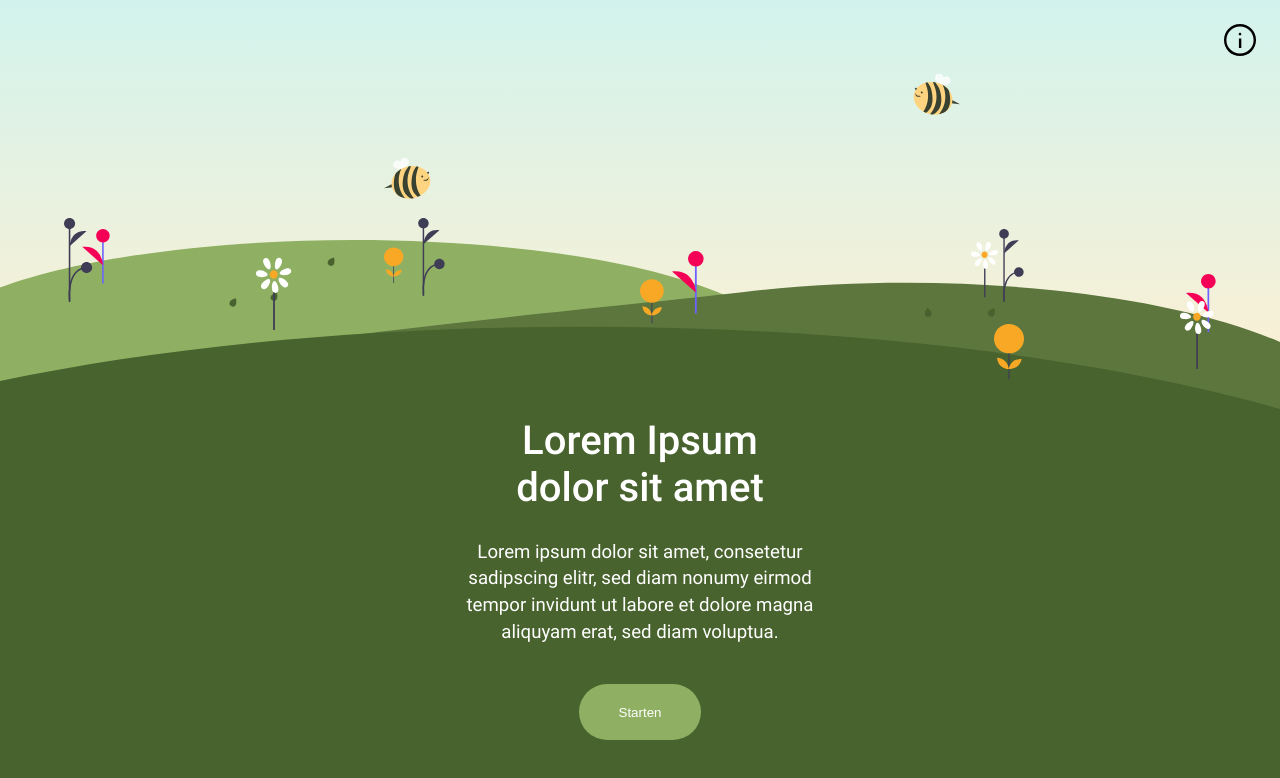
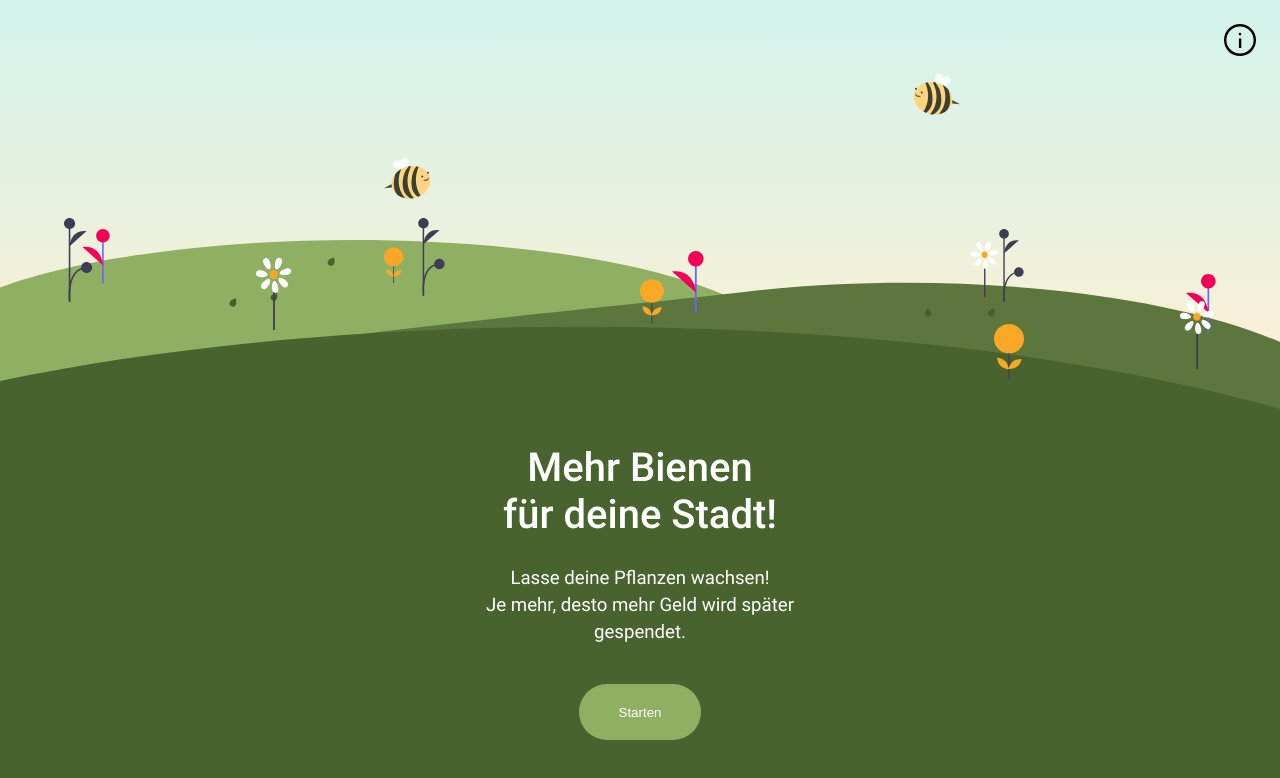
Before and after one commit to NataliaLinnik/girls-day, a React (Create React App) app: page / in a window 1280 px wide. Shown: the top 778 px of the page. Built offline with nearby package versions, Linux system fonts and the light colour scheme.

Commit message:
Final texts for StartScreen and EndScreen

```diff
--- a/src/components/EndScreen.js
+++ b/src/components/EndScreen.js
@@ -16,7 +16,8 @@ function EndScreen({ counter, setShowInfoPage, flowers }) {
       <div className="success">Gut gemacht!</div>
       <div className="evaluation">
         <div className="success-description">
-          Dein Baum ist um {counter} cm gewachsen. Das entspricht einer Spende von
+          Du hast {counter} Blumen gepflanzt.
+          Das entspricht einer Spende von
         </div>
         <div className="success-price"> {counter / 10} EUR</div>
         <button
--- a/src/components/StartScreen.js
+++ b/src/components/StartScreen.js
@@ -7,14 +7,13 @@ function StartScreen({ setIsGameRunning, setShowInfoPage }) {
       <StartScreenBackground />
       <div className="start-screen-textbox">
         <h1>
-          Lorem Ipsum
+          Mehr Bienen
           <br />
-          dolor sit amet
+          für deine Stadt!
         </h1>
         <p>
-          Lorem ipsum dolor sit amet, consetetur sadipscing elitr, sed diam
-          nonumy eirmod tempor invidunt ut labore et dolore magna aliquyam erat,
-          sed diam voluptua.
+          Lasse deine Pflanzen wachsen!<br />
+          Je mehr, desto mehr Geld wird später gespendet.
         </p>
         <button className="start-button" onClick={() => setIsGameRunning(true)}>
           Starten
```
